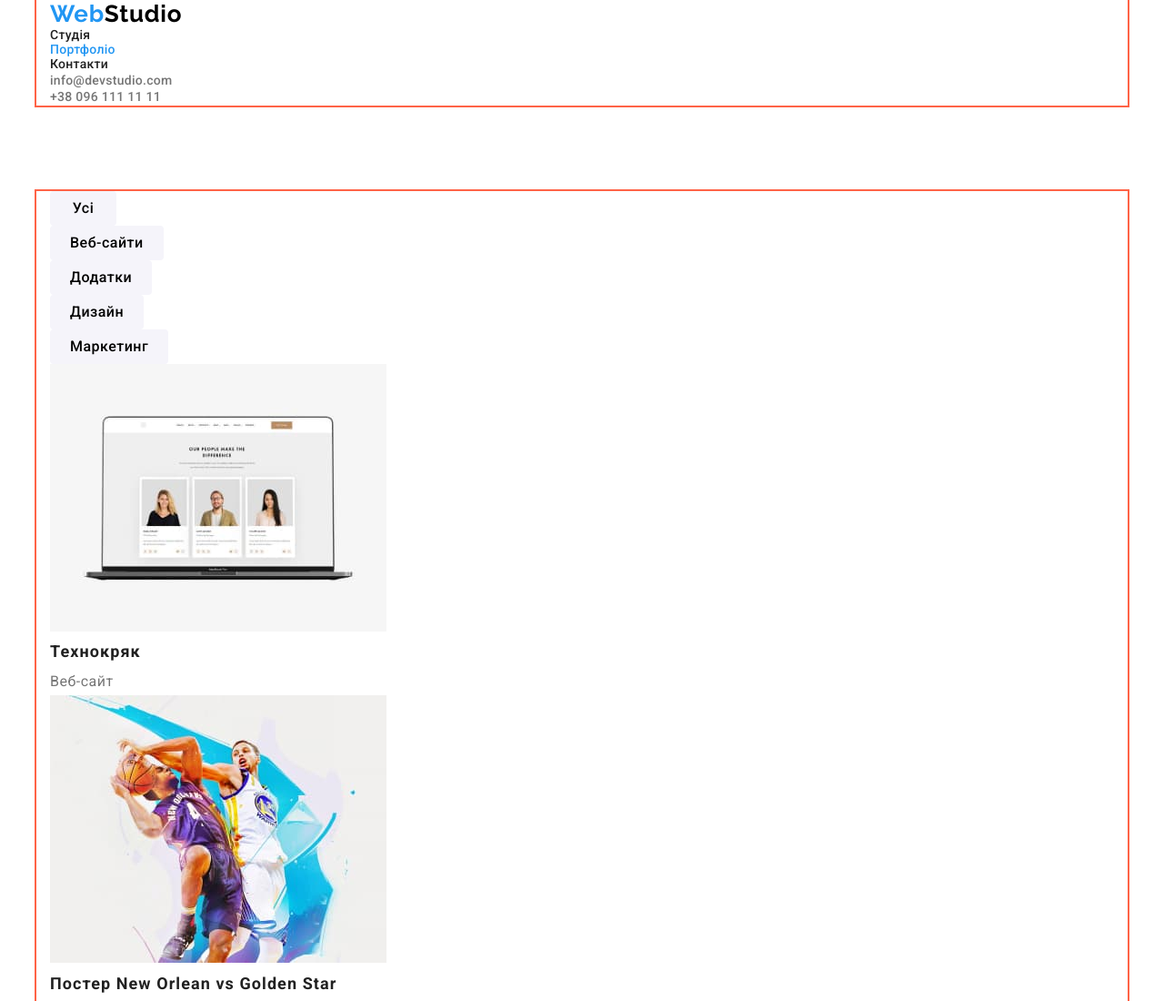
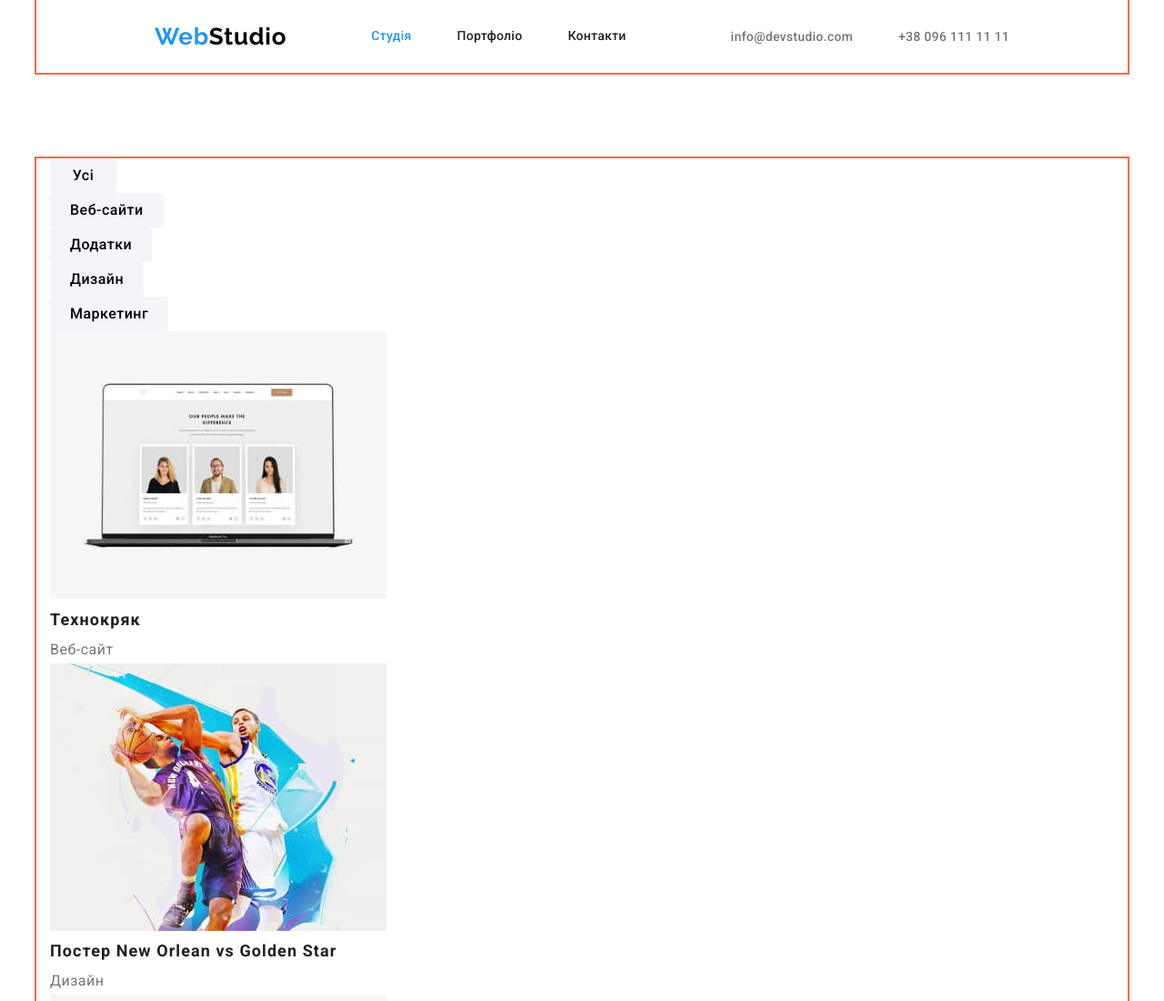
Before and after one commit to aniyavolfman/goit-markup-hw-03, a plain HTML site: page portfolio.html in a window 1280 px wide. Shown: the top 1100 px of the page at 91% size. Drawn offline with nearby package versions, Linux system fonts and the light colour scheme.

Commit message:
Додає флексбокс до хеадера

```diff
--- a/css/styles.css
+++ b/css/styles.css
@@ -66,6 +66,12 @@ body {
     background-color: var(--third-web-text-color);
 }
 
+.top-flex {
+    display: flex;
+    align-items: center;
+    margin-left: auto;
+}
+
 .web-studio-header {
     font-family: 'Raleway', sans-serif;
     font-weight: 700;
@@ -78,6 +84,23 @@ body {
 .web-color {
     color: var(--secondary-web-text-color);
 }
+
+.site-nav {
+    display: flex;
+    margin-left: 93px;
+
+}
+
+.site-nav .item:not(:last-child) {
+    margin-right: 50px;
+}
+
+.site-nav .link {
+    display: block;
+    padding-top: 32px;
+    padding-bottom: 32px;
+}
+
 
 .site-nav .item .top-link {
     color: var(--main-text-color);
@@ -96,6 +119,18 @@ body {
 
 .site-nav .item .top-link:hover, .site-nav .item .top-link:focus {
     color: var(--secondary-web-text-color);
+}
+
+
+.auth-nav {
+    display: flex;
+    margin-left: auto;
+    margin-right: auto;
+
+}
+
+.auth-nav .item + .item {
+    margin-left: 50px;
 }
 
 .telephone-mail {
--- a/portfolio.html
+++ b/portfolio.html
@@ -14,16 +14,16 @@
 <body>
     <!-- header -->
     <header class="top">
-        <div class="container">
-            <nav>
+        <div class="container top-flex">
+            <nav class="top-flex">
                 <a class="link web-studio-header" href="./index.html"><span class="web-color">Web</span>Studio</a>
                 <ul class="site-nav list">
-                    <li class="item navigation"><a class="link top-link" href="./index.html">Студія</a></li>
-                    <li class="item navigation"><a class="link top-link current" href="./portfolio.html">Портфоліо</a></li>
+                    <li class="item navigation"><a class="link top-link current" href="./index.html">Студія</a></li>
+                    <li class="item navigation"><a class="link top-link" href="./portfolio.html">Портфоліо</a></li>
                     <li class="item navigation"><a class="link top-link" href="#">Контакти</a></li>
                 </ul>
             </nav>
-            <ul class="list">
+            <ul class="list auth-nav">
                 <li class="item"><a class="link telephone-mail" href="mailto:info@devstudio.com">info@devstudio.com</a></li>
                 <li class="item"><a class="link telephone-mail" href="tel:+380961111111">+38 096 111 11 11</a></li>
             </ul>
```
Also changed, not shown: index.html (+3 -3 lines).
